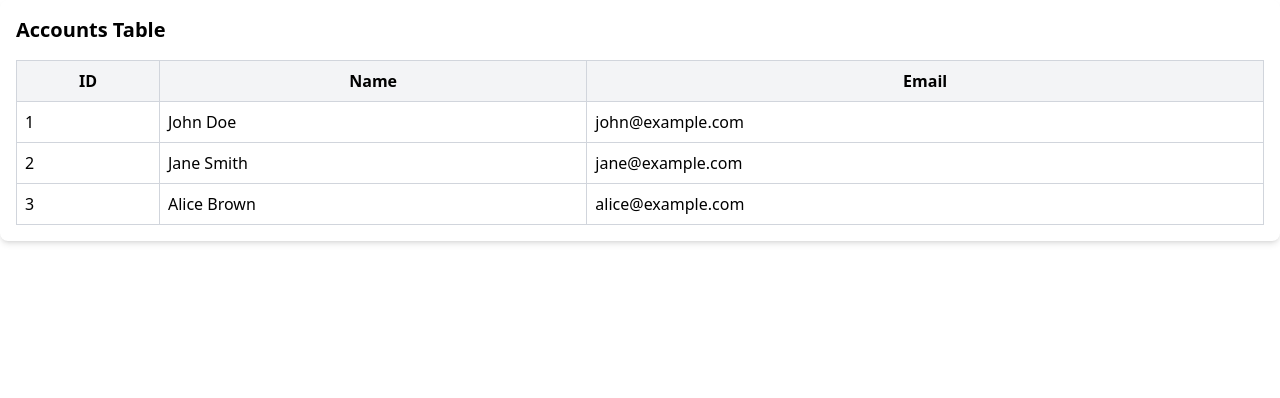
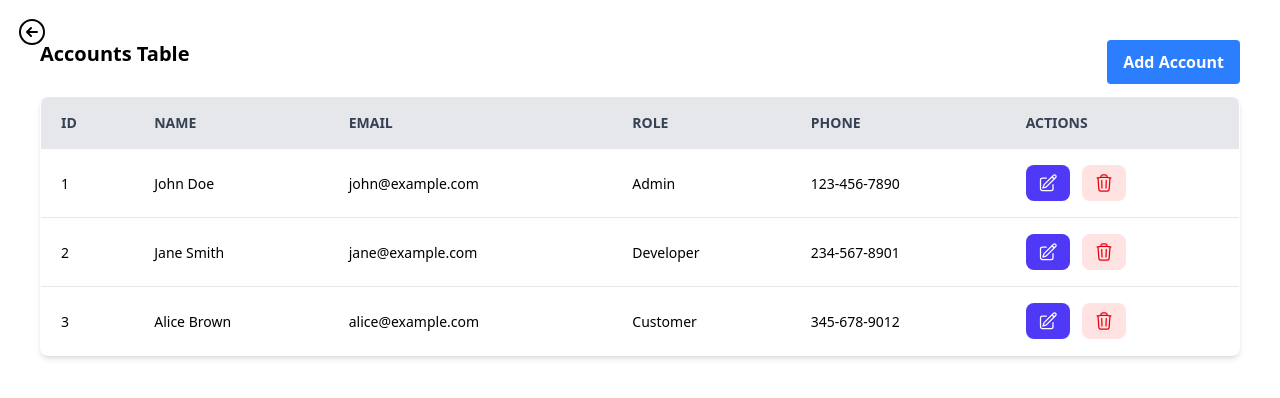
Before and after one commit to projectlks/Tickets-System, a React (Vite) app: page /accounts-table in a window 1280 px wide. Shown: the top 398 px of the page. Built offline with nearby package versions, Linux system fonts and the light colour scheme.

Commit message:
add edit and delete funs to account table

```diff
--- a/package.json
+++ b/package.json
@@ -19,6 +19,7 @@
     "react-dom": "^19.0.0",
     "react-router-dom": "^7.2.0",
     "tailwindcss": "^4.0.9",
+    "uuid": "^11.1.0",
     "xlsx": "^0.18.5"
   },
   "devDependencies": {
--- a/src/pages/AccountsTable.jsx
+++ b/src/pages/AccountsTable.jsx
@@ -1,31 +1,140 @@
+import CreateAccountForm from "./CreateAccountForm";
+import BackBtn from "../components/BackBtn";
+import { useState } from "react";
+
 export default function AccountsTable() {
+  const [isShow, setIsShow] = useState(false);
+  const [editAccount, setEditAccount] = useState(null); // Track which account is being edited
   const accounts = [
-      { id: 1, name: "John Doe", email: "john@example.com" },
-      { id: 2, name: "Jane Smith", email: "jane@example.com" },
-      { id: 3, name: "Alice Brown", email: "alice@example.com" },
+    {
+      id: 1,
+      name: "John Doe",
+      email: "john@example.com",
+      role: "Admin",
+      phone: "123-456-7890",
+    },
+    {
+      id: 2,
+      name: "Jane Smith",
+      email: "jane@example.com",
+      role: "Developer",
+      phone: "234-567-8901",
+    },
+    {
+      id: 3,
+      name: "Alice Brown",
+      email: "alice@example.com",
+      role: "Customer",
+      phone: "345-678-9012",
+    },
   ];
 
+  const [data, setData] = useState(accounts);
+
+  const handleDelete = (id) => {
+    setData(data.filter((account) => account.id !== id));
+  };
+
+  const handleEdit = (account) => {
+    setEditAccount(account); // Set the account to be edited
+    setIsShow(true); // Open the form for editing
+  };
+
   return (
-      <div className="p-4 bg-white shadow-md rounded-lg">
+    <>
+      <BackBtn />
+      <div className="p-10">
+        <div className="flex justify-between mb-3">
           <h2 className="text-xl font-semibold mb-4">Accounts Table</h2>
-        <table className="w-full border-collapse border border-gray-300">
-          <thead>
-            <tr className="bg-gray-100">
-              <th className="border border-gray-300 p-2">ID</th>
-              <th className="border border-gray-300 p-2">Name</th>
-              <th className="border border-gray-300 p-2">Email</th>
+
+          <button
+            onClick={() => {
+              setEditAccount(null); // Reset editAccount for adding a new account
+              setIsShow(true);
+            }}
+            className="cursor-pointer bg-blue-500 hover:bg-blue-700 text-white font-bold py-2 px-4 rounded"
+          >
+            Add Account
+          </button>
+        </div>
+        <table className="w-full border border-gray-300 rounded-lg overflow-hidden shadow-md">
+          <thead className="bg-gray-200 text-gray-700 text-sm uppercase">
+            <tr>
+              <th className="py-4 px-5 text-left">ID</th>
+              <th className="py-4 px-5 text-left">Name</th>
+              <th className="py-4 px-5 text-left">Email</th>
+              <th className="py-4 px-5 text-left">Role</th>
+              <th className="py-4 px-5 text-left">Phone</th>
+              <th className="py-4 px-5 text-left">Actions</th>
             </tr>
           </thead>
-          <tbody>
-            {accounts.map((account) => (
-              <tr key={account.id}>
-                <td className="border border-gray-300 p-2">{account.id}</td>
-                <td className="border border-gray-300 p-2">{account.name}</td>
-                <td className="border border-gray-300 p-2">{account.email}</td>
+          <tbody className="divide-y divide-gray-200">
+            {data.map((account) => (
+              <tr key={account.id} className="hover:bg-gray-100 transition">
+                <td className="py-4 px-5 text-[14px]">{account.id}</td>
+                <td className="py-4 px-5 text-[14px]">{account.name}</td>
+                <td className="py-4 px-5 text-[14px]">{account.email}</td>
+                <td className="py-4 px-5 text-[14px]">{account.role}</td>
+                <td className="py-4 px-5 text-[14px]">
+                  {account.phone ? account.phone : " - "}
+                </td>
+                <td className="py-4 px-5 text-[14px] flex items-center space-x-3">
+                  {/* Edit Button */}
+                  <button
+                    onClick={() => handleEdit(account)}
+                    className="cursor-pointer flex items-center space-x-1 px-3 py-2 rounded-lg text-sm font-medium bg-indigo-600 text-white hover:bg-indigo-700 transition"
+                  >
+                    <svg
+                      xmlns="http://www.w3.org/2000/svg"
+                      fill="none"
+                      viewBox="0 0 24 24"
+                      strokeWidth={1.5}
+                      stroke="currentColor"
+                      className="w-5 h-5"
+                    >
+                      <path
+                        strokeLinecap="round"
+                        strokeLinejoin="round"
+                        d="m16.862 4.487 1.687-1.688a1.875 1.875 0 1 1 2.652 2.652L10.582 16.07a4.5 4.5 0 0 1-1.897 1.13L6 18l.8-2.685a4.5 4.5 0 0 1 1.13-1.897l8.932-8.931Zm0 0L19.5 7.125M18 14v4.75A2.25 2.25 0 0 1 15.75 21H5.25A2.25 2.25 0 0 1 3 18.75V8.25A2.25 2.25 0 0 1 5.25 6H10"
+                      />
+                    </svg>
+                  </button>
+
+                  {/* Delete Button */}
+                  <button
+                    onClick={() => handleDelete(account.id)}
+                    className="cursor-pointer flex items-center space-x-1 px-3 py-2 rounded-lg text-sm font-medium bg-red-100 text-red-600 hover:bg-red-200 transition"
+                  >
+                    <svg
+                      xmlns="http://www.w3.org/2000/svg"
+                      fill="none"
+                      viewBox="0 0 24 24"
+                      strokeWidth={1.5}
+                      stroke="currentColor"
+                      className="w-5 h-5"
+                    >
+                      <path
+                        strokeLinecap="round"
+                        strokeLinejoin="round"
+                        d="m14.74 9-.346 9m-4.788 0L9.26 9m9.968-3.21c.342.052.682.107 1.022.166m-1.022-.165L18.16 19.673a2.25 2.25 0 0 1-2.244 2.077H8.084a2.25 2.25 0 0 1-2.244-2.077L4.772 5.79m14.456 0a48.108 48.108 0 0 0-3.478-.397m-12 .562c.34-.059.68-.114 1.022-.165m0 0a48.11 48.11 0 0 1 3.478-.397m7.5 0v-.916c0-1.18-.91-2.164-2.09-2.201a51.964 51.964 0 0 0-3.32 0c-1.18.037-2.09 1.022-2.09 2.201v.916m7.5 0a48.667 48.667 0 0 0-7.5 0"
+                      />
+                    </svg>
+                  </button>
+                </td>
               </tr>
             ))}
           </tbody>
         </table>
       </div>
+
+      {isShow && (
+        <CreateAccountForm
+          setIsShow={setIsShow}
+          setData={setData}
+          editMode={editAccount ? true : false} // Check if we're in edit mode
+          existingData={editAccount} // Pass the account being edited
+        />
+      )}
+    </>
   );
 }
--- a/src/pages/CreateAccountForm.jsx
+++ b/src/pages/CreateAccountForm.jsx
@@ -1,18 +1,28 @@
-import { useState } from "react";
+import { useState, useEffect } from "react";
 import PropTypes from "prop-types";
+import { v4 as uuidv4 } from "uuid"; // Import uuid
 
-
-export default function CreateAccountForm({ setIsShow }) {
+export default function CreateAccountForm({
+  setIsShow,
+  setData,
+  editMode,
+  existingData,
+}) {
   const [showPassword, setShowPassword] = useState(false);
   const [formData, setFormData] = useState({
+    id: "",
     name: "",
     email: "",
     password: "",
-    role: "customer",
+    role: "",
   });
 
-  // Initialize customers state with initialAccounts
-
+  // Populate form data if in edit mode
+  useEffect(() => {
+    if (editMode && existingData) {
+      setFormData(existingData);
+    }
+  }, [editMode, existingData]);
 
   const handleChange = (e) => {
     const { name, value } = e.target;
@@ -25,14 +35,20 @@ export default function CreateAccountForm({ setIsShow }) {
   const handleSubmit = (e) => {
     e.preventDefault();
 
-    // Generate a new customer object with a unique ID (for simplicity, we use the next available ID)
+    if (editMode) {
+      // Update the existing data
+      setData((prev) =>
+        prev.map((item) => (item.id === formData.id ? formData : item))
+      );
+    } else {
+      // Create a new account
+      const uniqueId = uuidv4();
+      setData((prev) => [...prev, { ...formData, id: uniqueId }]);
+    }
 
-
-    // Add the new customer to the customers array
-
-
-    // Clear the form
+    // Reset form data
     setFormData({
+      id: "",
       name: "",
       email: "",
       password: "",
@@ -48,7 +64,7 @@ export default function CreateAccountForm({ setIsShow }) {
       <div className="flex justify-center w-full items-center min-h-screen fixed top-0 left-0">
         <div className="bg-white p-8 rounded-lg shadow-lg w-full max-w-md z-20">
           <h2 className="text-2xl font-bold mb-6 text-center text-gray-800">
-            Create Account
+            {editMode ? "Edit Account" : "Create Account"}
           </h2>
           <form onSubmit={handleSubmit} className="space-y-6">
             {/* name */}
@@ -99,7 +115,6 @@ export default function CreateAccountForm({ setIsShow }) {
               >
                 Password
               </label>
-
               <span className="relative">
                 <input
                   type={showPassword ? "text" : "password"}
@@ -181,7 +196,7 @@ export default function CreateAccountForm({ setIsShow }) {
               type="submit"
               className="cursor-pointer w-full flex justify-center py-2 px-4 border border-transparent rounded-md outline-none shadow-sm text-sm font-medium text-white bg-indigo-600 hover:bg-indigo-700 focus:outline-none focus:ring-2 focus:ring-offset-2 focus:ring-indigo-500"
             >
-              Create Account
+              {editMode ? "Update Account" : "Create Account"}
             </button>
           </form>
         </div>
@@ -198,7 +213,13 @@ export default function CreateAccountForm({ setIsShow }) {
 }
 
 CreateAccountForm.propTypes = {
+  setIsShow: PropTypes.func.isRequired,
+  setData: PropTypes.func.isRequired,
+  editMode: PropTypes.bool,
+  existingData: PropTypes.object,
+};
 
-  setIsShow: PropTypes.func.isRequired,
-setAccounts: PropTypes.func.isRequired
+CreateAccountForm.defaultProps = {
+  editMode: false,
+  existingData: null,
 };
```
Also changed, not shown: 1 other file (tests, documents, lock files or other folders). Lines whose indentation alone changed are shown as unchanged.
